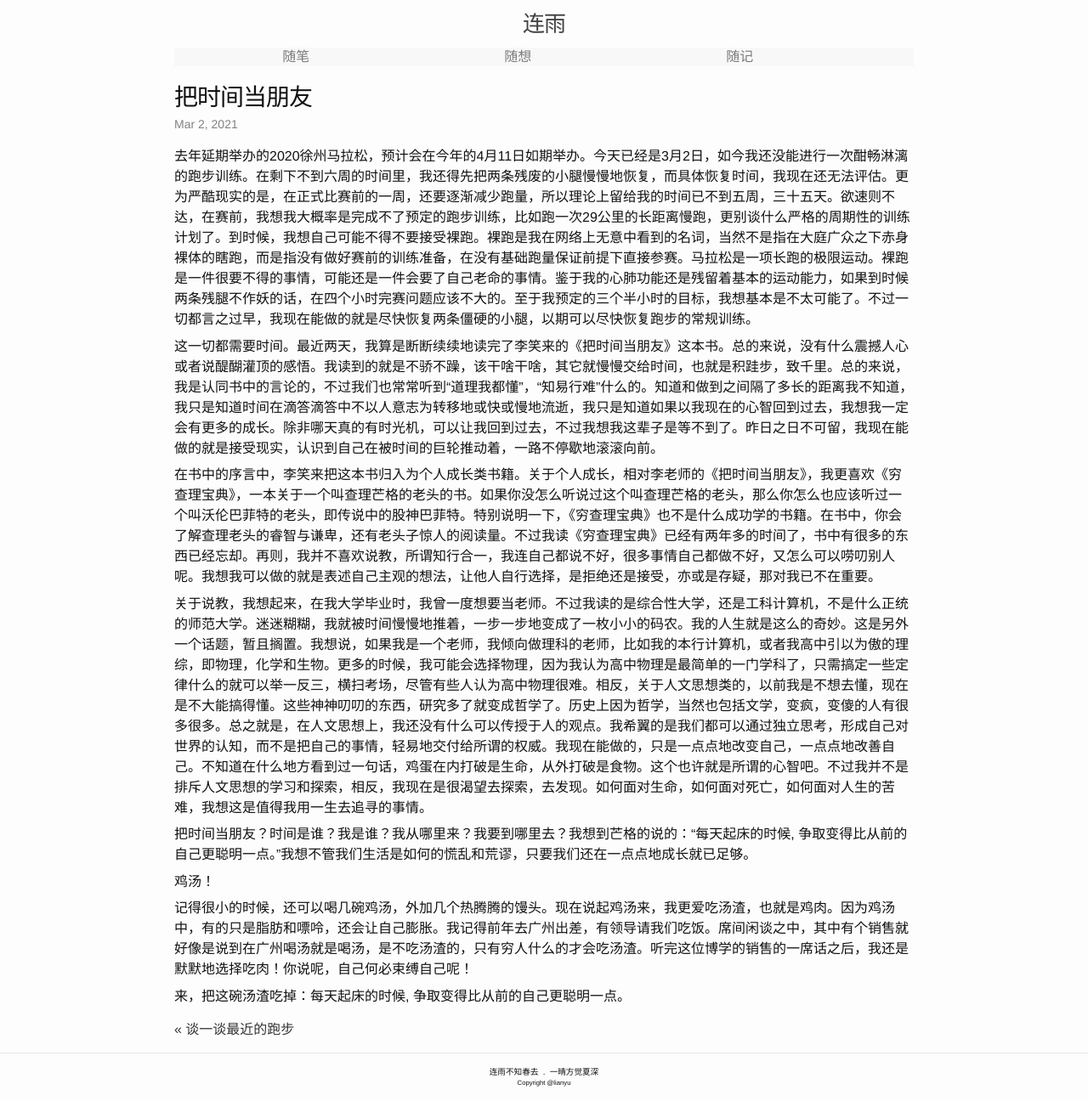
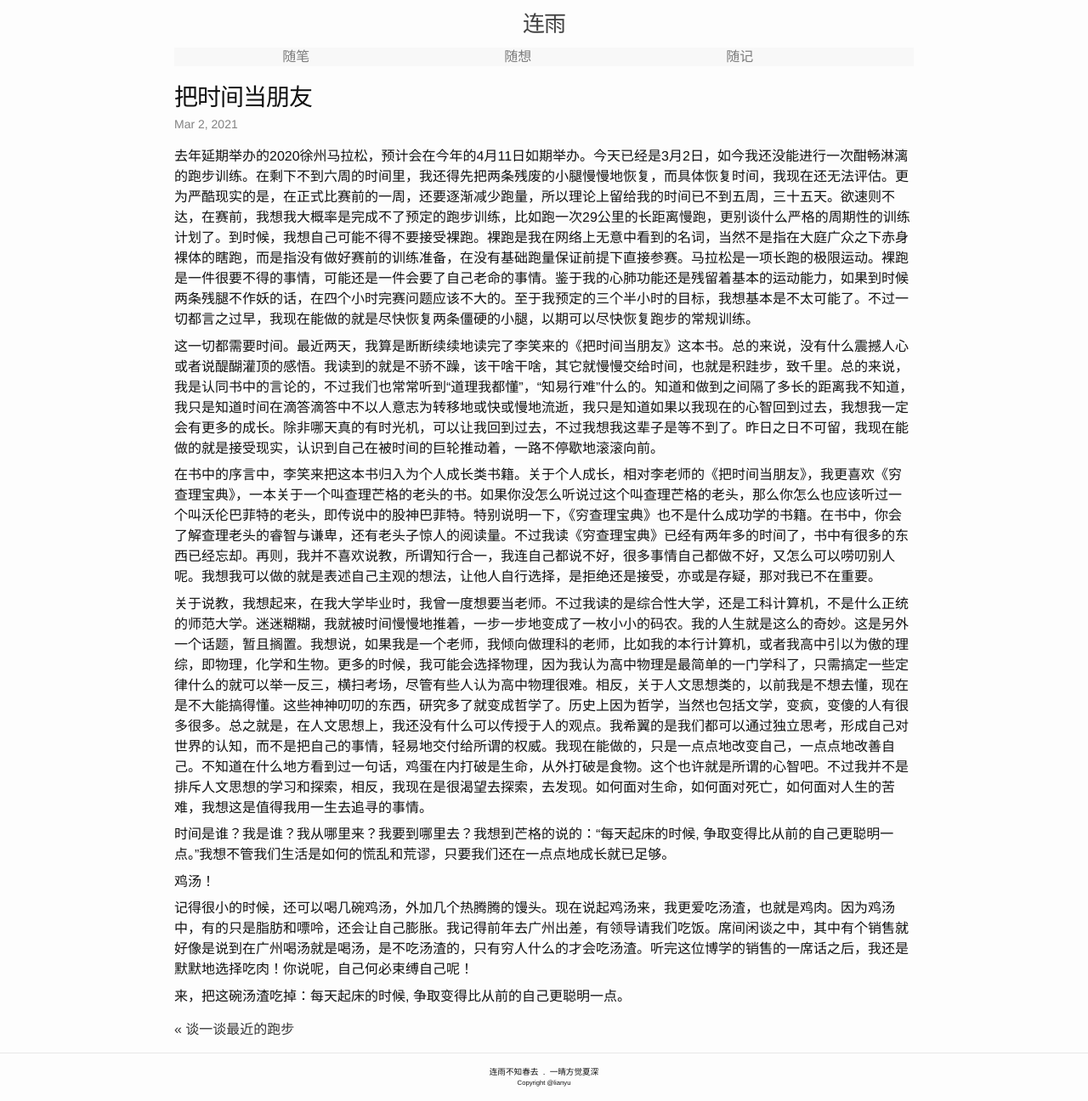
Before and after one commit to lianyu1115/lianyu, a Jekyll site: the page built from _essays/2021-03-02-把时间当朋友.md, in a window 1280 px wide. Shown: the whole page at 85% size. Built offline with Jekyll 4.4.1, drawn with Linux system fonts in a browser that asks for light colours.

Commit message:
Update 2021-03-02-把时间当朋友.md

```diff
--- a/_essays/2021-03-02-把时间当朋友.md
+++ b/_essays/2021-03-02-把时间当朋友.md
@@ -14,7 +14,7 @@ tags: ''
 
 关于说教，我想起来，在我大学毕业时，我曾一度想要当老师。不过我读的是综合性大学，还是工科计算机，不是什么正统的师范大学。迷迷糊糊，我就被时间慢慢地推着，一步一步地变成了一枚小小的码农。我的人生就是这么的奇妙。这是另外一个话题，暂且搁置。我想说，如果我是一个老师，我倾向做理科的老师，比如我的本行计算机，或者我高中引以为傲的理综，即物理，化学和生物。更多的时候，我可能会选择物理，因为我认为高中物理是最简单的一门学科了，只需搞定一些定律什么的就可以举一反三，横扫考场，尽管有些人认为高中物理很难。相反，关于人文思想类的，以前我是不想去懂，现在是不大能搞得懂。这些神神叨叨的东西，研究多了就变成哲学了。历史上因为哲学，当然也包括文学，变疯，变傻的人有很多很多。总之就是，在人文思想上，我还没有什么可以传授于人的观点。我希翼的是我们都可以通过独立思考，形成自己对世界的认知，而不是把自己的事情，轻易地交付给所谓的权威。我现在能做的，只是一点点地改变自己，一点点地改善自己。不知道在什么地方看到过一句话，鸡蛋在内打破是生命，从外打破是食物。这个也许就是所谓的心智吧。不过我并不是排斥人文思想的学习和探索，相反，我现在是很渴望去探索，去发现。如何面对生命，如何面对死亡，如何面对人生的苦难，我想这是值得我用一生去追寻的事情。
 
-把时间当朋友？时间是谁？我是谁？我从哪里来？我要到哪里去？我想到芒格的说的：“每天起床的时候, 争取变得比从前的自己更聪明一点。”我想不管我们生活是如何的慌乱和荒谬，只要我们还在一点点地成长就已足够。
+时间是谁？我是谁？我从哪里来？我要到哪里去？我想到芒格的说的：“每天起床的时候, 争取变得比从前的自己更聪明一点。”我想不管我们生活是如何的慌乱和荒谬，只要我们还在一点点地成长就已足够。
 
 鸡汤！
 
```
